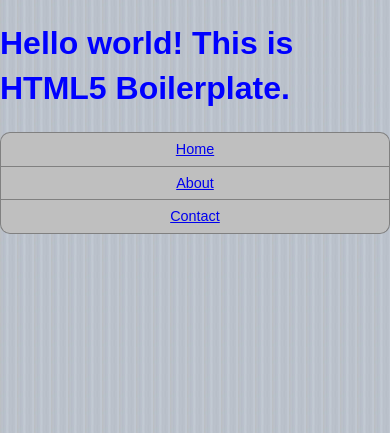
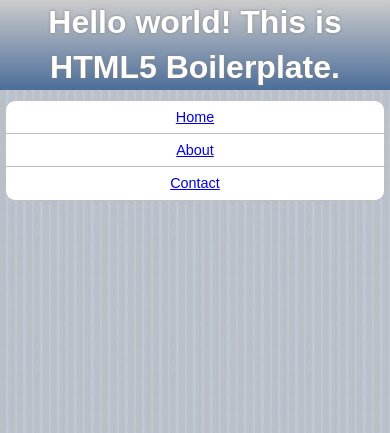
Before and after one commit to davemuir/html5-Mage-plate, a PHP site: page /index.html in a window 390 px wide. Shown: the top 433 px of the page. Run offline with PHP 8.4, Linux system fonts and the light colour scheme; some libraries are stand-ins or nearby versions.

Commit message:
added in basic styles

```diff
--- a/css/main.css
+++ b/css/main.css
@@ -253,39 +253,63 @@
 	body{
 		background-image:url(http://html5mageplate.herokuapp.com/img/pinstripe-apple.jpg);
 	}
+	#mainContainer{
+		width:380px;
+		margin-left:auto;
+		margin-right:auto;
+	}
+	#header{
+		background: #cccccc; /* Old browsers */
+background: -moz-linear-gradient(top,  #cccccc 0%, #cccccc 0%, #4c6d99 100%); /* FF3.6+ */
+background: -webkit-gradient(linear, left top, left bottom, color-stop(0%,#cccccc), color-stop(0%,#cccccc), color-stop(100%,#4c6d99)); /* Chrome,Safari4+ */
+background: -webkit-linear-gradient(top,  #cccccc 0%,#cccccc 0%,#4c6d99 100%); /* Chrome10+,Safari5.1+ */
+background: -o-linear-gradient(top,  #cccccc 0%,#cccccc 0%,#4c6d99 100%); /* Opera 11.10+ */
+background: -ms-linear-gradient(top,  #cccccc 0%,#cccccc 0%,#4c6d99 100%); /* IE10+ */
+background: linear-gradient(to bottom,  #cccccc 0%,#cccccc 0%,#4c6d99 100%); /* W3C */
+filter: progid:DXImageTransform.Microsoft.gradient( startColorstr='#cccccc', endColorstr='#4c6d99',GradientType=0 ); /* IE6-9 */
+
+			width:100%;
+			margin:0;
+			padding:0;
+			float:top;
+	}
 	nav ul a {
 		font-size: 90%;
 		padding: 10px 8px;
 	}
 	nav ul{
 		list-style-type: none;
-		margin:0;
+		margin:10px 0px 0px 0px;
 		padding:0;
 	}
 	nav ul li.last{
-		border-bottom:1px solid grey;
-		border-left:1px solid grey;
-		border-right:1px solid grey;
+		border-bottom:1px solid #BFBFBF;
+		border-left:1px solid #BFBFBF;
+		border-right:1px solid #BFBFBF;
 		border-top:none;
 		border-radius:0px 0px 10px 10px;
 	}
 	nav ul li.first{
-		border-top:1px solid grey;
-		border-left:1px solid grey;
-		border-right:1px solid grey;
+		border-top:1px solid #BFBFBF;
+		border-left:1px solid #BFBFBF;
+		border-right:1px solid #BFBFBF;
 		border-bottom:none;
 		border-radius: 10px 10px 0px 0px;
 
 	}
 	nav ul li {
-		border:1px solid grey;
+		border:1px solid #BFBFBF;
 		display:inherit;
 		text-align:center;
 		padding:5px;
-		background-color:#BFBFBF;
+		background-color:white;
 	}
 	h1{
-		color:blue;
+		color:white;
+		text-shadow:0px 0px 3px grey;
+		text-align:center;
+		margin:0;
+		padding:0px;
 	}
 }
 
--- a/index.html
+++ b/index.html
@@ -25,8 +25,10 @@
         <![endif]-->
 
         <!-- Add your site or application content here -->
+      <div id="header">
+	        <h1>Hello world! This is HTML5 Boilerplate.</h1>
+	       </div>
        <div id="mainContainer">
-	        <h1>Hello world! This is HTML5 Boilerplate.</h1>
 
 	        <nav>
 	        	<ul>
```
